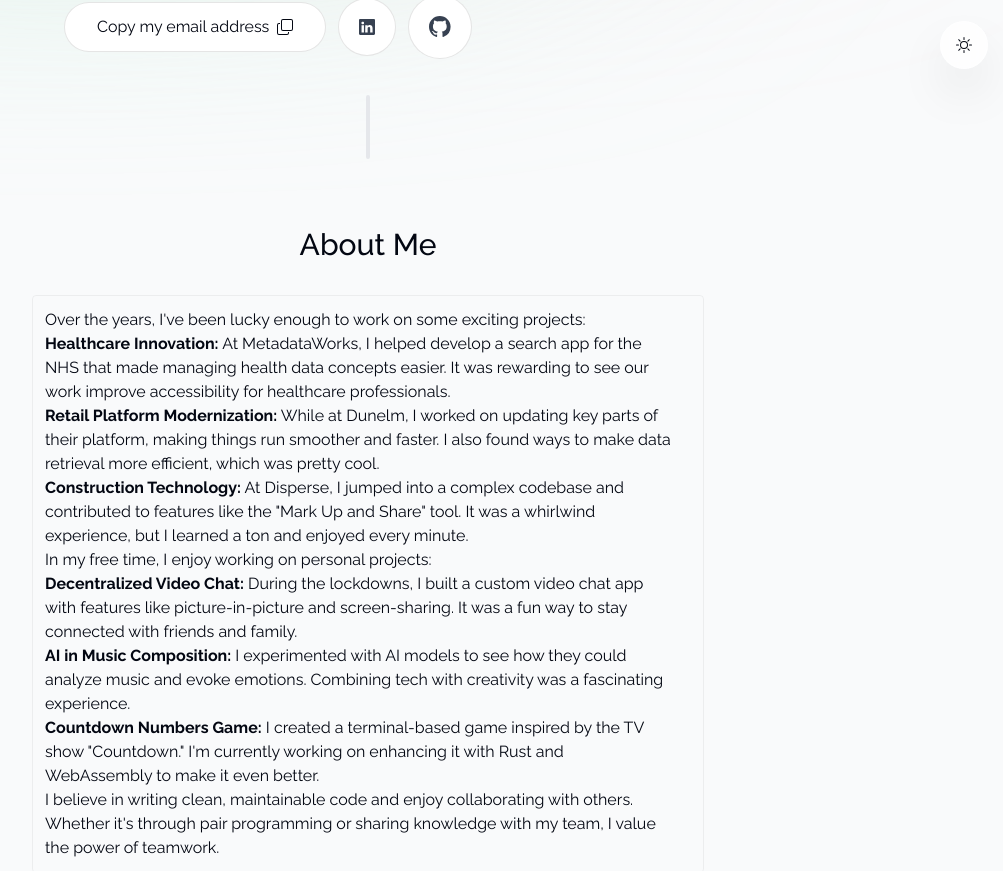
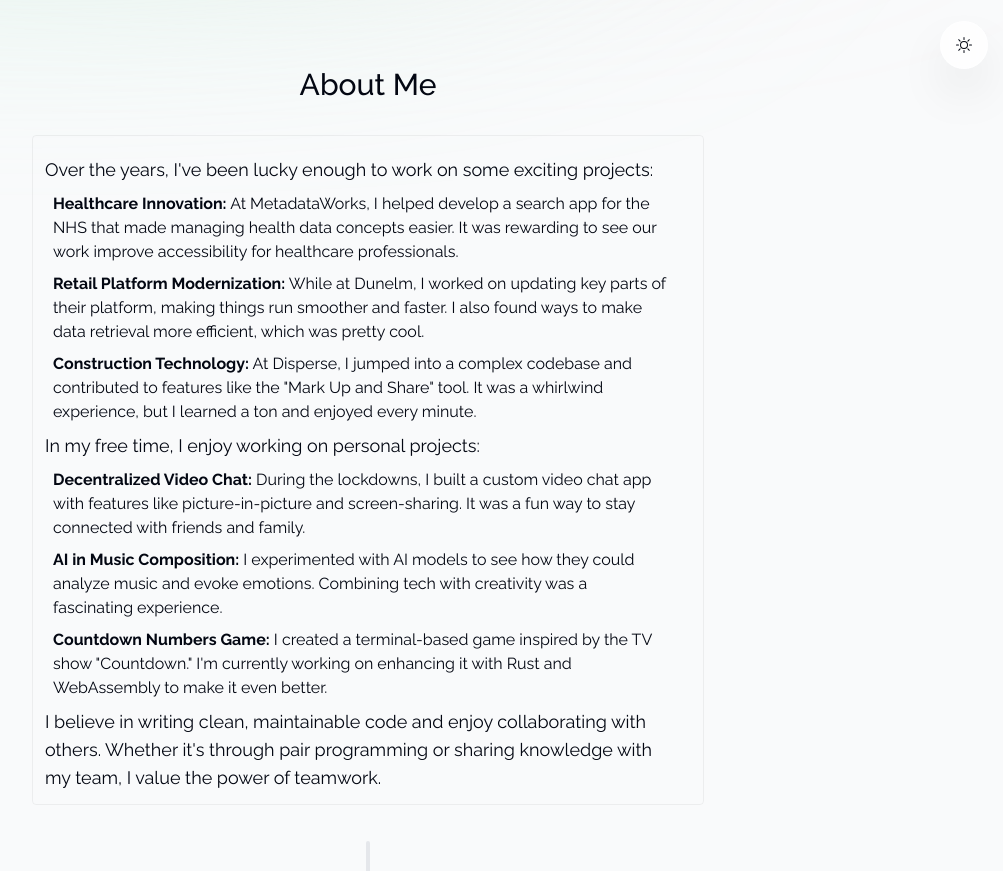
Before and after one commit to pg328/portfolio_site, a Next.js app: page / in a window 1280 px wide. Shown: the part 711-1582 px from the top of the page, without its empty margins (272-1275 px from the left). Built offline with nearby package versions, Linux system fonts and the light colour scheme; no server answers.

Commit message:
fix: Typography

```diff
--- a/src/components/Content.tsx
+++ b/src/components/Content.tsx
@@ -35,7 +35,7 @@
 const Content = () => {
   const { setActiveSection, setTimeOfLastClick } = useActiveSectionContext();
   return (
-    <main className="flex min-h-screen flex-col items-center justify-between p-24">
+    <main className="flex min-h-screen flex-col items-center justify-between">
       <Introduction
         setActiveSection={setActiveSection}
         setTimeOfLastClick={setTimeOfLastClick}
@@ -101,7 +101,7 @@
     <section
       ref={ref}
       id="home"
-      className="pt-9 px-24 flex flex-col gap-y-9 max-w-[50rem] text-center sm:mb-0 scroll-mt-[100rem]"
+      className="mt-24 flex flex-col gap-y-9 max-w-[50rem] text-center sm:mb-0 scroll-mt-40"
     >
       <div className="flex items-center justify-center">
         <div className="relative">
@@ -155,7 +155,7 @@
         whileInView="animate"
         viewport={{ once: true }}
       >
-        <div className="flex gap-3 flex-col flex-wrap sm:flex-row items-center">
+        <div className="flex gap-3 flex-col md:flex-row items-center">
           <Link
             href="#contact"
             onClick={() => {
@@ -166,10 +166,10 @@
           >
             Contact me here{" "}
             <div>
-              <div className="hidden sm:flex">
+              <div className="hidden md:flex">
                 <BsArrowRight />
               </div>
-              <div className="sm:hidden">
+              <div className="md:hidden">
                 <BsArrowDown />
               </div>
             </div>{" "}
@@ -231,28 +231,28 @@
         initial="initial"
         whileInView="animate"
         viewport={{ once: true }}
-        className="mt-3 p-3 max-w-[42rem] border border-black/5 dark:border-white/5 overflow-hidden sm:pr-8 rounded-sm"
+        className="mt-3 mx-1 p-3 max-w-[42rem] border border-black/5 dark:border-white/5 overflow-hidden sm:pr-8 rounded-sm"
       >
-        <p>
+        <p className="mt-2 text-lg">
           {`Over the years, I've been lucky enough to work on some exciting
           projects:`}
         </p>
 
         {/* Professional Projects */}
-        <ul>
-          <li>
+        <ul className="mt-2 pl-2">
+          <li className="mt-2">
             <strong>Healthcare Innovation:</strong> At MetadataWorks, I helped
             develop a search app for the NHS that made managing health data
             concepts easier. It was rewarding to see our work improve
             accessibility for healthcare professionals.
           </li>
-          <li>
+          <li className="mt-2">
             <strong>Retail Platform Modernization:</strong> While at Dunelm, I
             worked on updating key parts of their platform, making things run
             smoother and faster. I also found ways to make data retrieval more
             efficient, which was pretty cool.
           </li>
-          <li>
+          <li className="mt-2">
             <strong>Construction Technology:</strong>{" "}
             {`At Disperse, I jumped into
             a complex codebase and contributed to features like the "Mark Up and
@@ -262,20 +262,22 @@
         </ul>
 
         {/* Personal Projects */}
-        <p>In my free time, I enjoy working on personal projects:</p>
-        <ul>
-          <li>
+        <p className="mt-2 text-lg">
+          In my free time, I enjoy working on personal projects:
+        </p>
+        <ul className="mt-2 pl-2">
+          <li className="mt-2">
             <strong>Decentralized Video Chat:</strong> During the lockdowns, I
             built a custom video chat app with features like picture-in-picture
             and screen-sharing. It was a fun way to stay connected with friends
             and family.
           </li>
-          <li>
+          <li className="mt-2">
             <strong>AI in Music Composition:</strong> I experimented with AI
             models to see how they could analyze music and evoke emotions.
             Combining tech with creativity was a fascinating experience.
           </li>
-          <li>
+          <li className="mt-2">
             <strong>Countdown Numbers Game:</strong>{" "}
             {`I created a terminal-based
             game inspired by the TV show "Countdown." I'm currently working on
@@ -284,7 +286,7 @@
         </ul>
 
         {/* Closing Statement */}
-        <p>
+        <p className="mt-2 text-lg">
           {`I believe in writing clean, maintainable code and enjoy collaborating
           with others. Whether it's through pair programming or sharing
           knowledge with my team, I value the power of teamwork.`}
@@ -453,7 +455,7 @@
     <section
       ref={ref}
       id="skills"
-      className="max-w-[53rem] scroll-mt-28 text-center sm:my-20"
+      className="max-w-[53rem] scroll-mt-28 text-center sm:my-20 px-2"
     >
       <SectionHeading>Skills</SectionHeading>
       <ul className="flex flex-wrap justify-center gap-2 text-lg text-gray-800">
@@ -485,7 +487,7 @@
     <section
       ref={ref}
       id="contact"
-      className="pt-8 w-[min(100%,38rem)] text-center scroll-mt-24"
+      className="pt-8 w-[min(100%,38rem)] text-center scroll-mt-24 px-2"
     >
       <SectionHeading>Contact Me!</SectionHeading>
       <p className="text-gray-700 dark:text-gray-500 mt-6">
```
